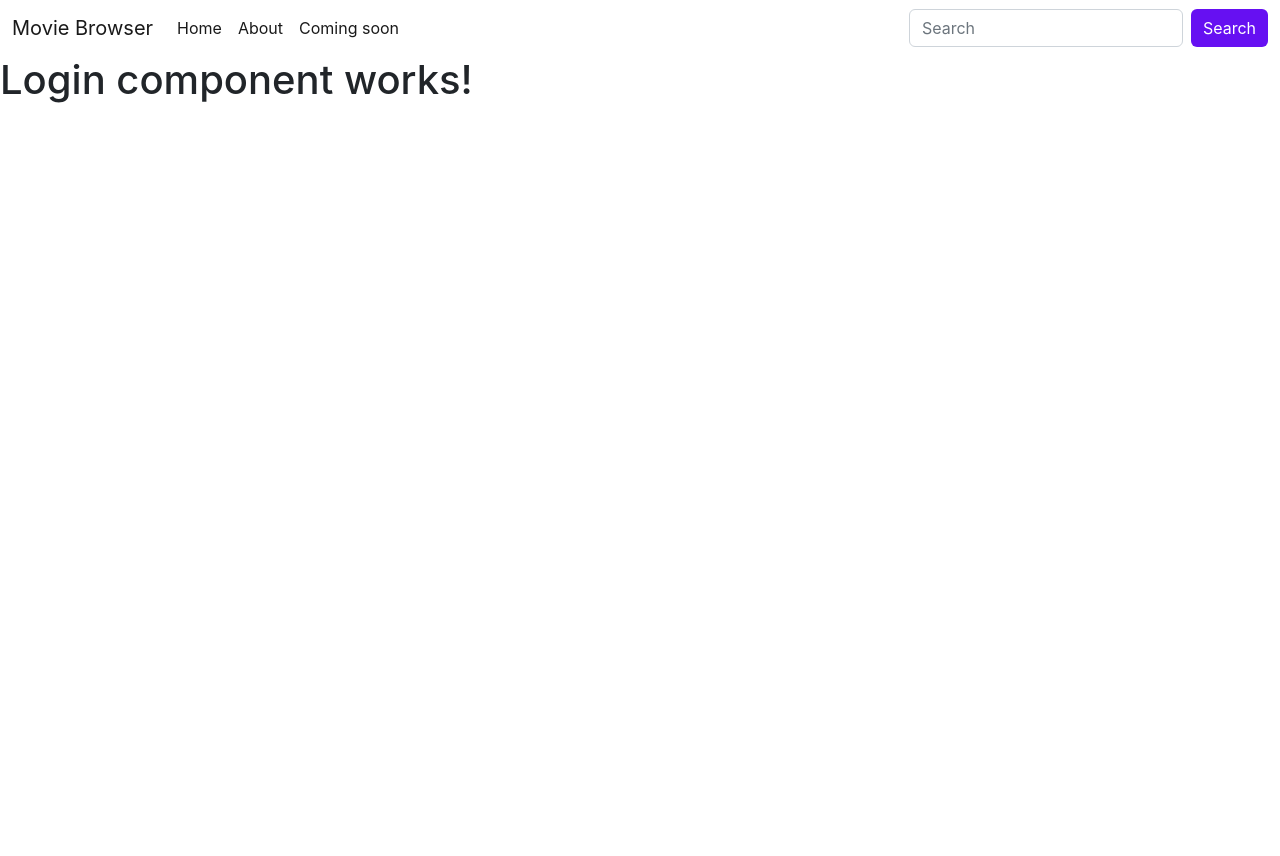
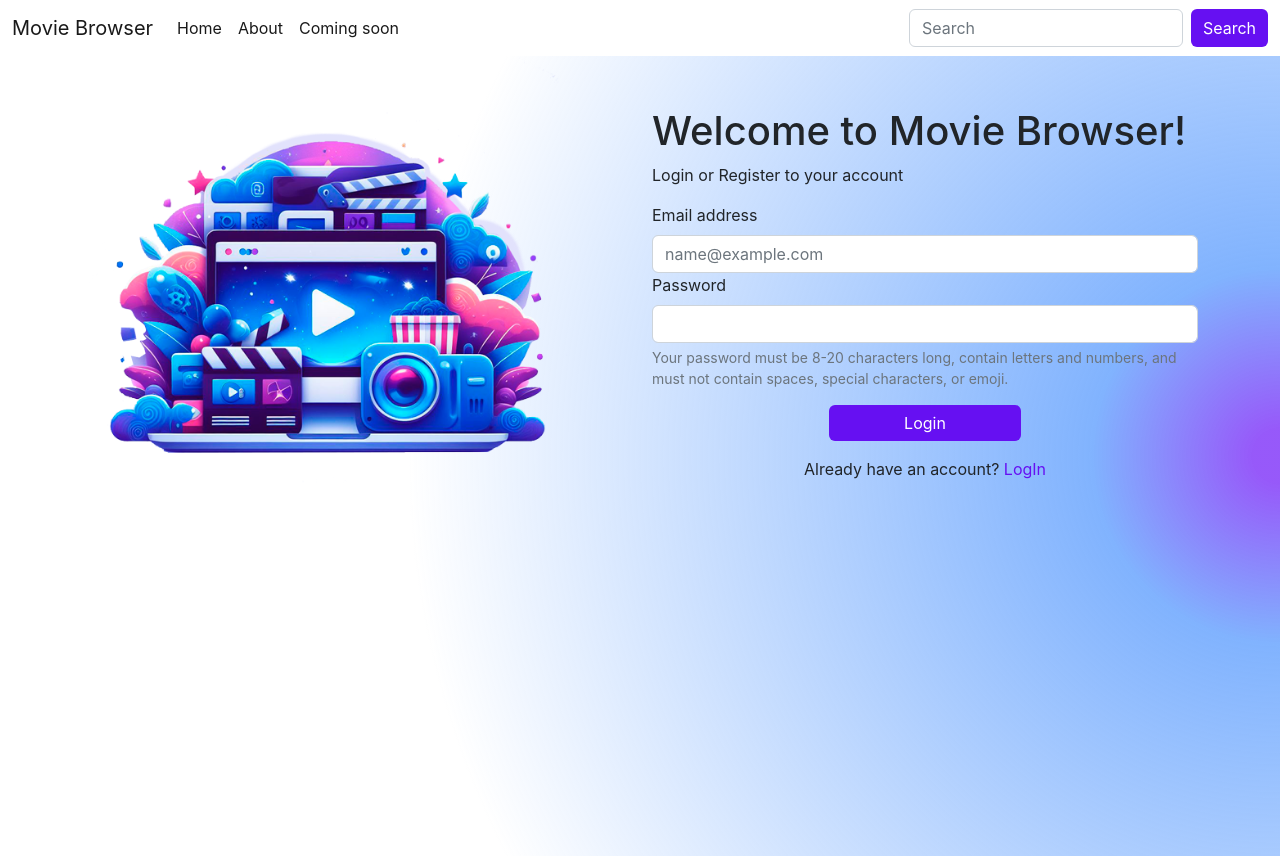
Before and after one commit to gabriella-guimaraes/movie-browser, a React (Create React App) app: page /login in a window 1280 px wide. Before the commit the page ends 800 px from the top, so only its background shows below. Built offline with nearby package versions, Linux system fonts and the light colour scheme.

Commit message:
feat: form control component

```diff
--- a/src/App.css
+++ b/src/App.css
@@ -122,3 +122,51 @@
     background-color: var(--dt-violet-bg);
     font-size: 16px;
 }
+
+.LoginContainer {
+    height: 100vh;
+    background: radial-gradient(
+        circle at right,
+        #670df7af 2%,
+        #0d6dfd85 14%,
+        #fff 65%
+    );
+    backdrop-filter: blur(80px);
+    --webkit-backdrop-filter: blur(80px);
+}
+
+.RegisterContainer {
+    height: 100vh;
+    background: radial-gradient(
+        circle at right,
+        #670df7af 2%,
+        #0d6dfd85 14%,
+        #fff 65%
+    );
+    backdrop-filter: blur(80px);
+    --webkit-backdrop-filter: blur(80px);
+}
+
+.formImage {
+    max-width: 90%;
+    height: auto;
+}
+
+.imputContainer {
+    max-width: 50%;
+    height: auto;
+}
+
+.form-redirect {
+    text-decoration: none;
+    color: var(--dt-indigo);
+}
+
+.form-button {
+    width: 35%;
+}
+
+.form-button:hover {
+    transform: 0.5;
+    scale: 1.1;
+}
--- /dev/null
+++ b/src/components/FormControl.js
@@ -0,0 +1,58 @@
+import { Link } from "react-router-dom";
+
+export function FormControlComponent({ intro, description, redirect }) {
+    function FormRedirect () {
+        if(redirect === false) {
+            return <p>Don't you have an account? <Link className="form-redirect" to="/register">Register now!</Link></p>
+        } else {
+            return <p>Already have an account? <Link className="form-redirect" to="/register">LogIn</Link></p>
+        }
+    }
+
+  return (
+    <div className="FormContainer">
+      <div className="container">
+        <div className="row align-items-center">
+          <div className="col-lg-6">
+            <img className="formImage" alt="" src="../Images/movieBrowser-concept-art7.png" />
+          </div>
+          <div className="col-lg-6 offset-lg-0 col-md-6 offset-md-0 col-sm-8 offset-sm-2">
+            <div className="mb-3">
+                <h1 className="form-intro">{intro}</h1>
+                <p className="form-description">{description}</p>
+              {/* Email */}
+              <label className="form-label">Email address</label>
+              <input
+                type="email"
+                className="form-control"
+                id="exampleFormControlInput1"
+                placeholder="name@example.com"
+              />
+
+              {/* Password */}
+              <label className="form-label">Password</label>
+              <input
+                type="password"
+                id="inputPassword5"
+                className="form-control"
+                aria-describedby="passwordHelpBlock"
+              />
+              <div id="passwordHelpBlock" className="form-text">
+                Your password must be 8-20 characters long, contain letters and
+                numbers, and must not contain spaces, special characters, or
+                emoji.
+              </div>
+
+              <div className="col-auto mt-3 text-center">
+                <button type="submit" className="btn btn-primary mb-3 align-items-center form-button">
+                  Login
+                </button>
+                {FormRedirect()}
+              </div>
+            </div>
+          </div>
+        </div>
+      </div>
+    </div>
+  );
+}
--- a/src/pages/LoginView.js
+++ b/src/pages/LoginView.js
@@ -1,7 +1,9 @@
+import { FormControlComponent } from "../components/FormControl"
+
 export function LoginViewComponent () {
     return (
         <div className="LoginContainer">
-            <h1>Login component works!</h1>
+            <FormControlComponent intro="Welcome to Movie Browser!" description="Login or Register to your account" redirect={true} />
         </div>
     )
 }
--- a/src/pages/RegisterView.js
+++ b/src/pages/RegisterView.js
@@ -1,7 +1,9 @@
+import { FormControlComponent } from "../components/FormControl"
+
 export function RegisterViewComponent () {
     return (
-        <div>
-            <h1>Register compoenet works!</h1>
+        <div className="RegisterContainer">
+            <FormControlComponent intro="Join our community now!" description="Create an account on Movie Browser" redirect={false} />
         </div>
     )
 }
```
Also changed, not shown: public/Images/movieBrowser-concept-art7.png (added).
